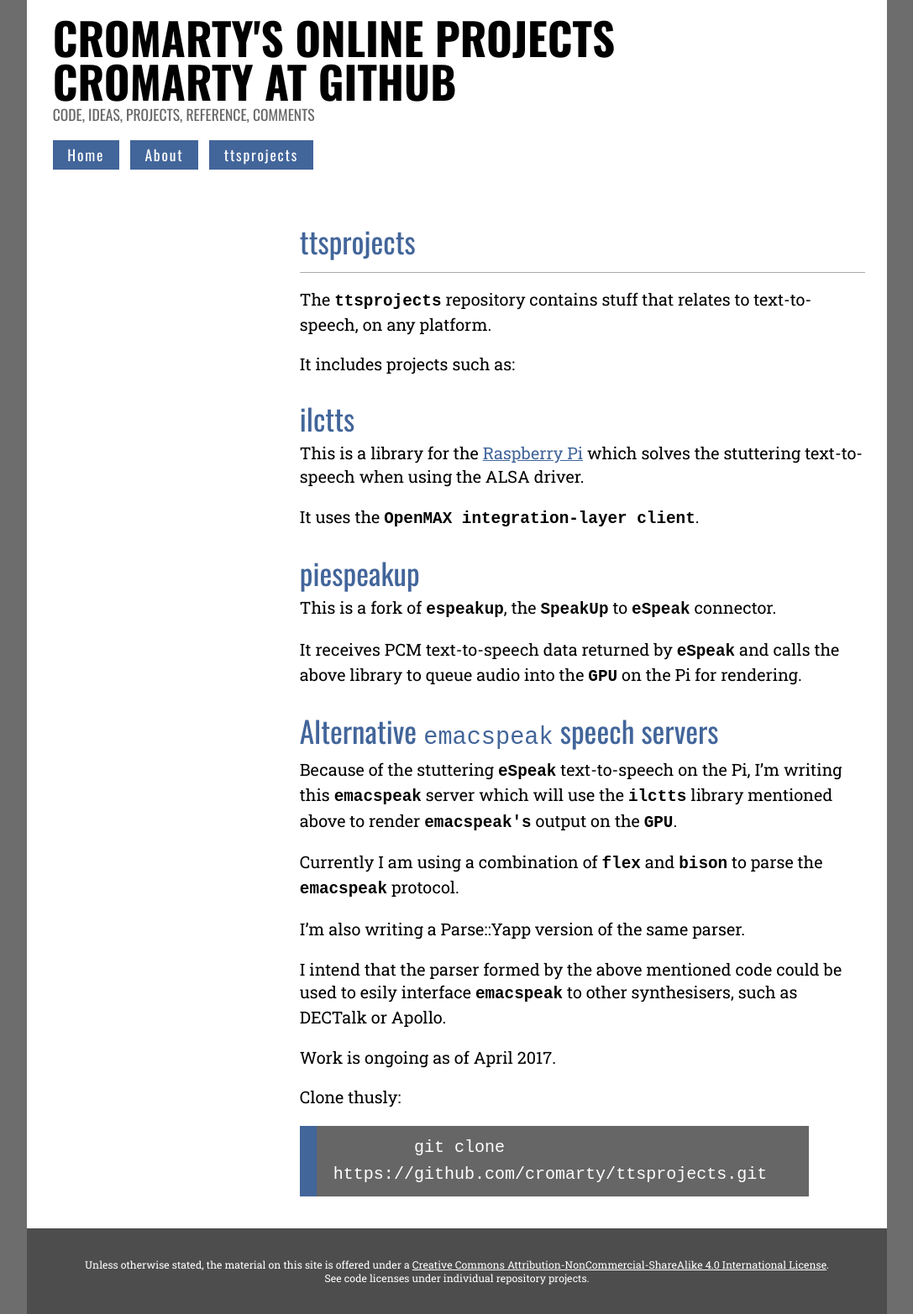
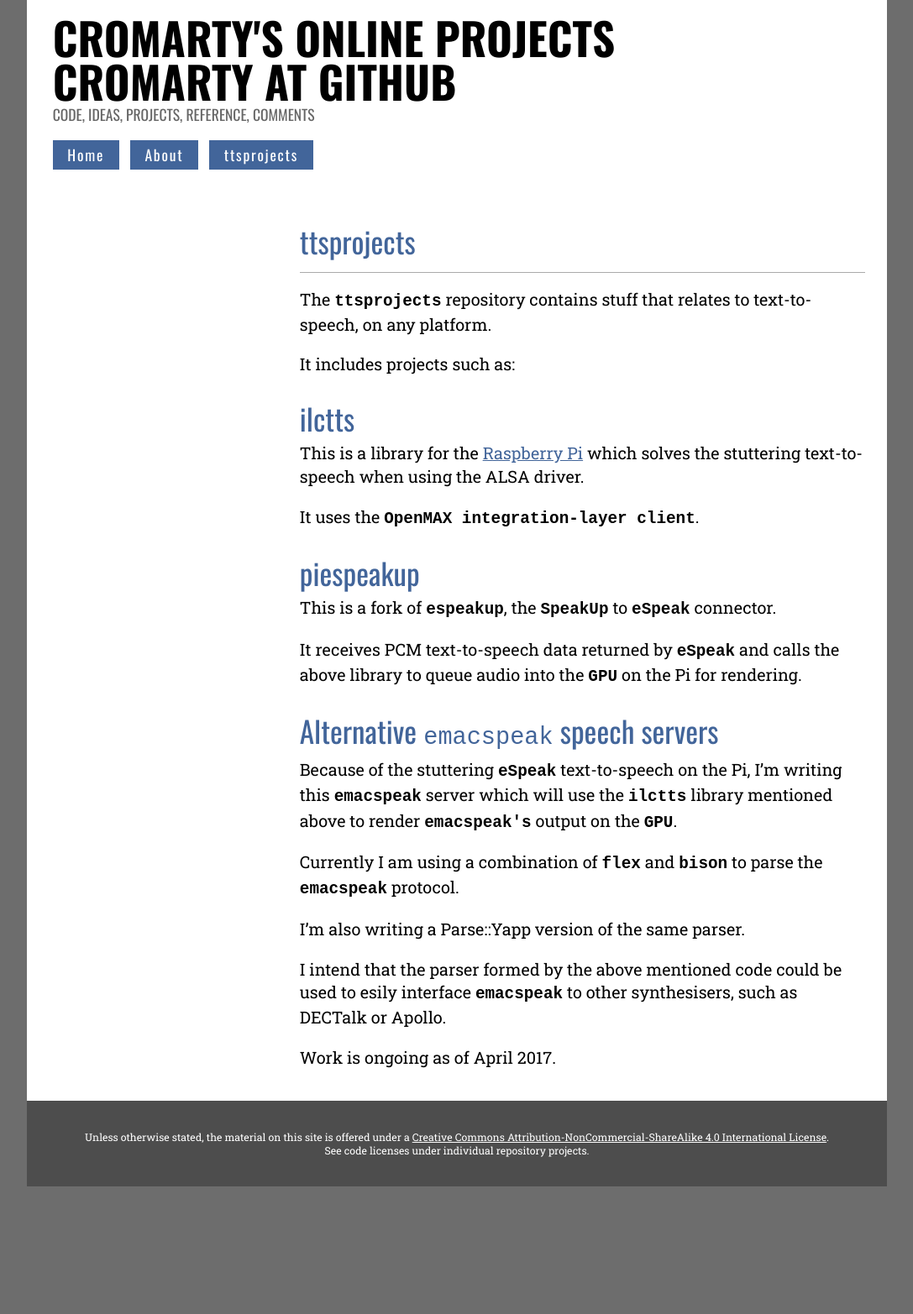
Before and after one commit to cromarty/cromarty.github.io, a Jekyll site: the page built from _pages/ttsprojects/index.md, in a window 1280 px wide. Shown: the whole page at 84% size, without its empty margins (96-1183 px from the left). Built offline with Jekyll 4.4.1, drawn with Linux system fonts in a browser that asks for light colours; after the commit the page ends 1413 px from its top, so only the background shows below that.

Commit message:
_pages/ttsprojects/index.md

```diff
--- a/_pages/ttsprojects/index.md
+++ b/_pages/ttsprojects/index.md
@@ -37,10 +37,5 @@ I intend that the parser formed by the above mentioned code could be used to esi
 
 Work is ongoing as of April 2017.
 
-Clone thusly:
-
-~~~~~~~
-	git clone https://github.com/cromarty/ttsprojects.git
-~~~~~~~
 
 [rpi]: https://www.raspberrypi.org/
```
